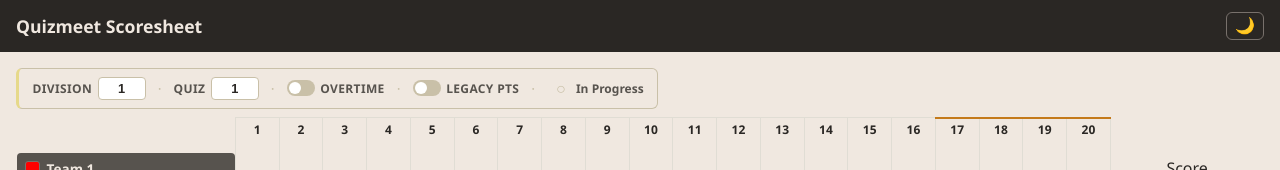
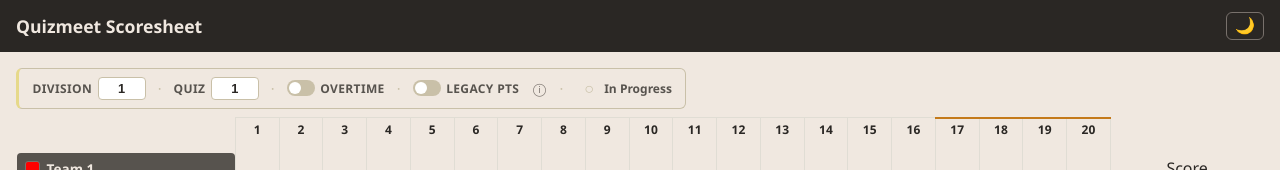
Before and after one commit to TommyAmberson/qzr-sheet, a Vue app: page / in a window 1280 px wide. Shown: the top 170 px of the page. Built offline with nearby package versions, Linux system fonts and the light colour scheme; the HTML template or start-up script is replaced by a standard one.

Commit message:
feat: add info popover to Legacy pts toggle
CSS-only hover popover on an (i) icon next to the toggle briefly
explains the difference between the Rules and Spreadsheet formulas.
Also removes the stale placement formula title from the Overtime toggle.

```diff
--- a/src/components/Scoresheet.vue
+++ b/src/components/Scoresheet.vue
@@ -310,14 +310,7 @@ function colGroupClass(colIdx: number): string {
         <input v-model="quiz.quizNumber" type="text" />
       </label>
       <span class="meta-sep">·</span>
-      <label
-        class="meta-field meta-field--toggle"
-        :title="
-          quiz.placementFormula === PlacementFormula.Spreadsheet
-            ? 'Legacy pts (spreadsheet): 1st=score/10+2, 2nd=score/10, 3rd=score/10−1'
-            : 'Rules pts (official rulebook): 1st=score/10, 2nd=score/10−1, 3rd=score/10−2'
-        "
-      >
+      <label class="meta-field meta-field--toggle">
         <input v-model="quiz.overtime" type="checkbox" />
         <span class="toggle-track"><span class="toggle-thumb" /></span>
         <span class="meta-label">Overtime</span>
@@ -336,6 +329,14 @@ function colGroupClass(colIdx: number): string {
         <span class="toggle-track"><span class="toggle-thumb" /></span>
         <span class="meta-label">Legacy pts</span>
       </label>
+      <span class="meta-info">
+        <span class="meta-info__icon">&#9432;</span>
+        <span class="meta-info__popover">
+          <strong>Rules</strong> — equal 1-pt steps between places at any score.<br />
+          <strong>Legacy</strong> — historical spreadsheet formula; higher bonus for 1st, points
+          grow faster at high scores.
+        </span>
+      </span>
       <span class="meta-sep">·</span>
       <span
         class="meta-field meta-field--status"
@@ -893,6 +894,47 @@ function colGroupClass(colIdx: number): string {
   font-weight: 600;
 }
 
+.meta-info {
+  position: relative;
+  display: inline-flex;
+  align-items: center;
+}
+.meta-info__icon {
+  font-size: 0.8rem;
+  color: var(--color-text-faint);
+  cursor: default;
+  line-height: 1;
+  padding: 0.1rem;
+  border-radius: 50%;
+  transition: color 0.15s;
+}
+.meta-info:hover .meta-info__icon {
+  color: var(--color-text-muted);
+}
+.meta-info__popover {
+  display: none;
+  position: absolute;
+  top: calc(100% + 0.4rem);
+  left: 50%;
+  transform: translateX(-50%);
+  width: 18rem;
+  background: var(--color-bg);
+  border: 1px solid var(--color-border-alt);
+  border-radius: 6px;
+  box-shadow: 0 4px 12px rgba(0, 0, 0, 0.15);
+  padding: 0.5rem 0.65rem;
+  font-size: 0.72rem;
+  line-height: 1.5;
+  color: var(--color-text-muted);
+  z-index: 50;
+  white-space: normal;
+  text-align: left;
+  pointer-events: none;
+}
+.meta-info:hover .meta-info__popover {
+  display: block;
+}
+
 .scoresheet {
   border-collapse: collapse;
   font-family: 'Segoe UI', system-ui, sans-serif;
```
